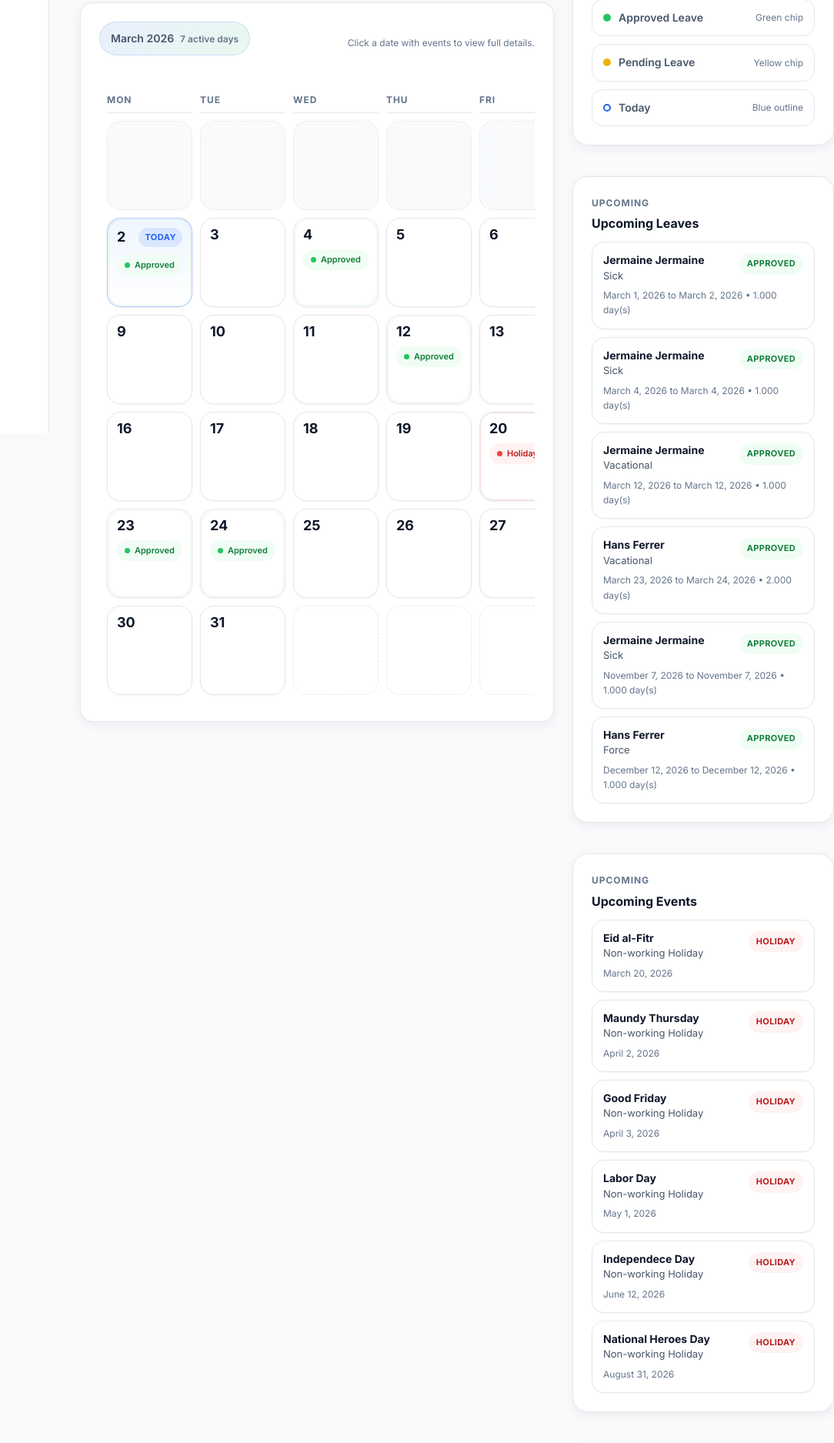
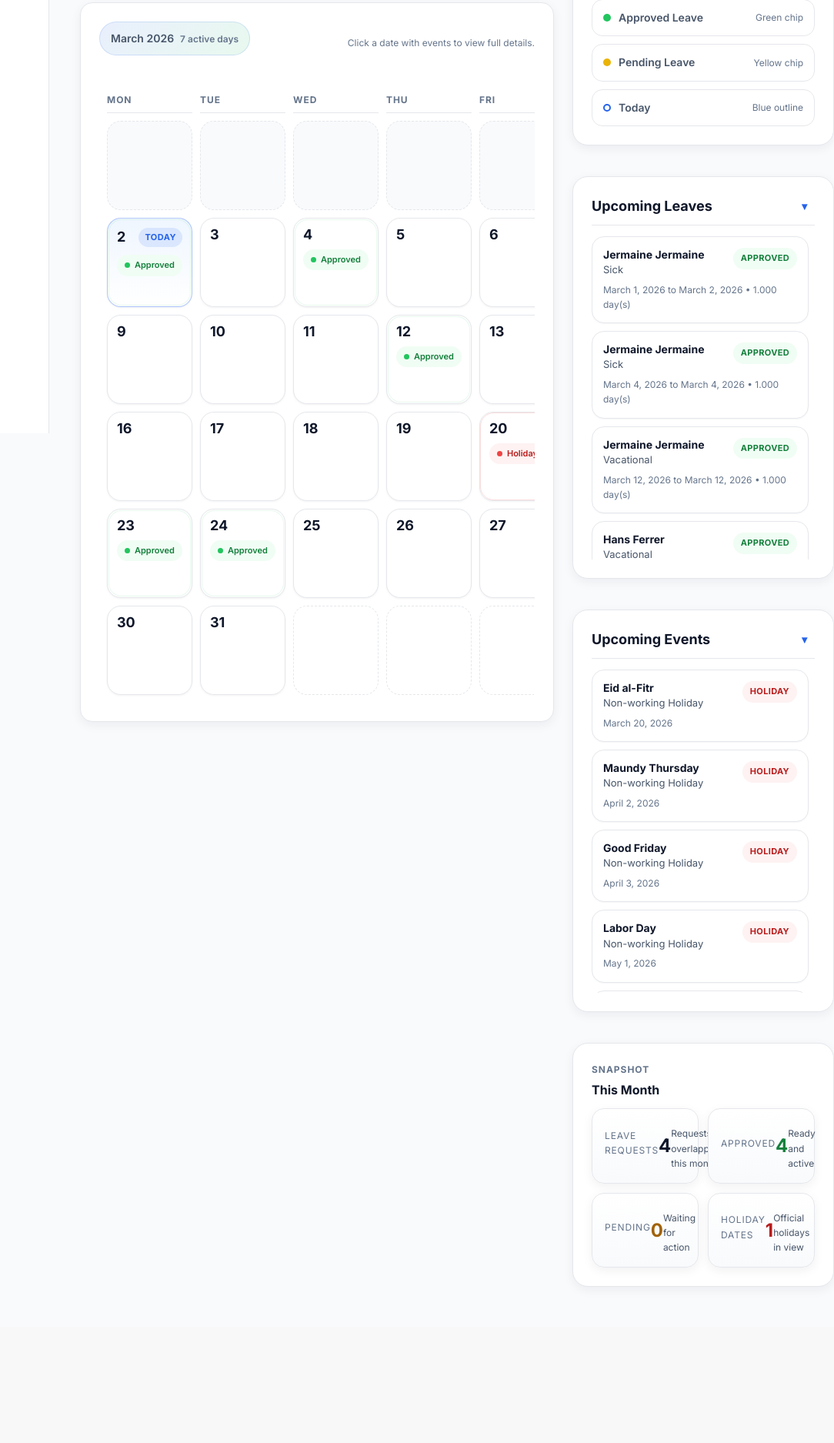
Before and after one commit to UsherBeyo/capstone, a PHP site: page /views/calendar.php in a window 1280 px wide. Shown: the part 237-2112 px from the top of the page at 77% size, without its empty margins (196-1280 px from the left). After the commit the page ends 1909 px from the top, so only its background shows below. Run offline with PHP 8.4, Linux system fonts and the light colour scheme; the visitor is signed in with stand-in values (Sample User, id 1); data comes from the database, SQL or seed files in the repository.

Commit message:
MARCH 24 updated

```diff
--- a/assets/css/styles.css
+++ b/assets/css/styles.css
@@ -419,6 +430,50 @@ small, .text-small {
 .ui-card-header { margin-bottom: 16px; }
 .ui-card-title { font-size: 22px; font-weight: 700; color: var(--text); margin:0; }
 .ui-card-actions { margin-top: 16px; display:flex; gap:8px; }
+
+.collapsible-card {
+    overflow: hidden;
+    border-radius: 16px;
+}
+.collapsible-header {
+    display: flex;
+    justify-content: space-between;
+    align-items: center;
+    gap: 10px;
+    cursor: pointer;
+    border-bottom: 1px solid var(--border);
+    padding-bottom: 10px;
+    margin-bottom: 14px;
+}
+.collapsible-title { font-size: 18px; font-weight: 700; margin: 0; color: var(--text); }
+.collapsible-toggle {
+    font-size: 14px;
+    font-weight: 700;
+    color: var(--primary);
+    background: transparent;
+    border: none;
+    cursor: pointer;
+    padding: 6px 10px;
+    border-radius: 10px;
+    transition: background 0.18s ease, transform 0.18s ease;
+}
+.collapsible-toggle:hover { background: rgba(37,99,235,0.1); }
+.collapsible-toggle[aria-expanded="false"] { transform: rotate(-90deg); }
+.collapsible-body {
+    max-height: 0;
+    overflow: hidden;
+    opacity: 0;
+    transition: max-height 0.28s ease, opacity 0.28s ease;
+}
+.collapsible-body.expanded {
+    max-height: 520px;
+    overflow-y: auto;
+    opacity: 1;
+}
+.scrollable-section { max-height: 420px; overflow-y: auto; padding-right: 8px; }
+.scrollable-section table { width: 100%; border-collapse: collapse; }
+.scrollable-section table thead th { position: sticky; top: 0; background: var(--card); z-index: 2; }
+.scrollable-section table th, .scrollable-section table td { white-space: nowrap; }
 
 .stat-card {
     display: flex;
--- a/assets/js/script.js
+++ b/assets/js/script.js
@@ -34,3 +34,33 @@ window.addEventListener('scroll', function() {
     if (window.scrollY > 20) document.body.classList.add('no-shadow');
     else document.body.classList.remove('no-shadow');
 });
+
+function initCollapsibleSections() {
+    document.querySelectorAll('.collapsible-card').forEach((card) => {
+        var header = card.querySelector('.collapsible-header');
+        var body = card.querySelector('.collapsible-body');
+        var toggle = card.querySelector('.collapsible-toggle');
+        if (!header || !body || !toggle) return;
+
+        var setExpanded = function(expanded) {
+            body.classList.toggle('expanded', expanded);
+            toggle.setAttribute('aria-expanded', expanded ? 'true' : 'false');
+            toggle.textContent = expanded ? '▾' : '▸';
+        };
+
+        setExpanded(true);
+
+        header.addEventListener('click', function() {
+            var expanded = body.classList.contains('expanded');
+            setExpanded(!expanded);
+        });
+
+        toggle.addEventListener('click', function(e) {
+            e.stopPropagation();
+            var expanded = body.classList.contains('expanded');
+            setExpanded(!expanded);
+        });
+    });
+}
+
+document.addEventListener('DOMContentLoaded', initCollapsibleSections);
--- a/views/calendar.php
+++ b/views/calendar.php
@@ -110,6 +110,7 @@ $daysInMonth = intval(cal_days_in_month(CAL_GREGORIAN, $month, $year));
 <head>
     <title>Leave Calendar</title>
     <link rel="stylesheet" href="../assets/css/styles.css">
+    <script src="../assets/js/script.js"></script>
     <style>
         .calendar-shell {
             display: grid;
@@ -705,10 +706,13 @@ $daysInMonth = intval(cal_days_in_month(CAL_GREGORIAN, $month, $year));
                 </div>
             </div>
 
-            <div class="ui-card calendar-summary-card">
-                <div class="summary-kicker">Upcoming</div>
-                <h4>Upcoming Leaves</h4>
-                <div class="summary-list">
+            <div class="ui-card calendar-summary-card collapsible-card">
+                <div class="collapsible-header">
+                    <h3 class="collapsible-title">Upcoming Leaves</h3>
+                    <button type="button" class="collapsible-toggle" aria-expanded="true">▾</button>
+                </div>
+                <div class="collapsible-body expanded">
+                    <div class="summary-list scrollable-section">
                         <?php if (empty($upcomingLeaves)): ?>
                             <div class="empty-state">No upcoming leave requests found.</div>
                         <?php else: ?>
@@ -728,11 +732,15 @@ $daysInMonth = intval(cal_days_in_month(CAL_GREGORIAN, $month, $year));
                         <?php endif; ?>
                     </div>
                 </div>
+            </div>
 
-            <div class="ui-card calendar-summary-card">
-                <div class="summary-kicker">Upcoming</div>
-                <h4>Upcoming Events</h4>
-                <div class="summary-list">
+            <div class="ui-card calendar-summary-card collapsible-card">
+                <div class="collapsible-header">
+                    <h3 class="collapsible-title">Upcoming Events</h3>
+                    <button type="button" class="collapsible-toggle" aria-expanded="true">▾</button>
+                </div>
+                <div class="collapsible-body expanded">
+                    <div class="summary-list scrollable-section">
                         <?php if (empty($upcomingEvents)): ?>
                             <div class="empty-state">No upcoming holidays found.</div>
                         <?php else: ?>
@@ -749,6 +757,7 @@ $daysInMonth = intval(cal_days_in_month(CAL_GREGORIAN, $month, $year));
                                 </div>
                             <?php endforeach; ?>
                         <?php endif; ?>
+                    </div>
                 </div>
             </div>
 
--- a/views/holidays.php
+++ b/views/holidays.php
@@ -79,7 +79,7 @@ if (empty($_SESSION['csrf_token'])) {
                     <form method="POST" action="../controllers/HolidayController.php" style="display:inline;">
                         <input type="hidden" name="csrf_token" value="<?= $_SESSION['csrf_token']; ?>">
                         <input type="hidden" name="id" value="<?= $h['id']; ?>">
-                        <button type="submit" name="delete" style="padding:4px 8px;">Delete</button>
+                        <button type="submit" name="delete" class="btn btn-danger">Delete</button>
                     </form>
                 </td>
             </tr>
--- a/views/manage_departments.php
+++ b/views/manage_departments.php
@@ -72,7 +72,7 @@ if (empty($_SESSION['csrf_token'])) {
                     <form method="POST" action="../controllers/DepartmentController.php" style="display:inline;">
                         <input type="hidden" name="csrf_token" value="<?= $_SESSION['csrf_token']; ?>">
                         <input type="hidden" name="id" value="<?= $d['id']; ?>">
-                        <button type="submit" name="delete_department" onclick="return confirm('Delete this department?')">Delete</button>
+                        <button type="submit" name="delete_department" class="btn btn-danger" onclick="return confirm('Delete this department?')">Delete</button>
                     </form>
                 </td>
             </tr>
--- a/views/manage_leave_types.php
+++ b/views/manage_leave_types.php
@@ -37,7 +37,7 @@ $types = $db->query("SELECT * FROM leave_types ORDER BY name")->fetchAll(PDO::FE
                     <form method="POST" action="../controllers/LeaveTypeController.php" style="display:inline;" onsubmit="return confirm('Delete this type?');">
                         <input type="hidden" name="action" value="delete">
                         <input type="hidden" name="type_id" value="<?= $t['id']; ?>">
-                        <button type="submit">Delete</button>
+                        <button type="submit" class="btn btn-danger">Delete</button>
                     </form>
                 </td>
             </tr>
```
Also changed, not shown: other parts of assets/css/styles.css (+16 -13 lines), views/dashboard.php (+16 -5 lines), views/manage_accruals.php (+13 -3 lines), views/manage_employees.php (+16 -21 lines). Lines whose indentation alone changed are shown as unchanged.
